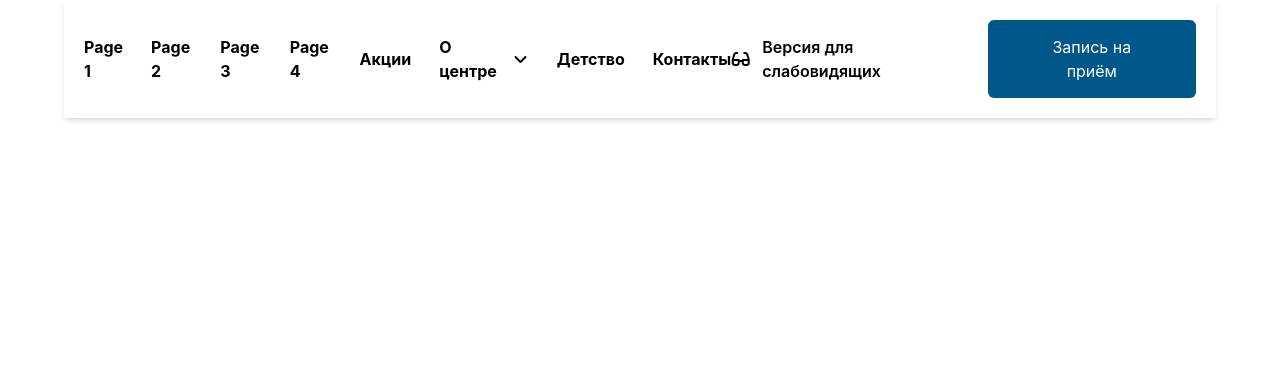
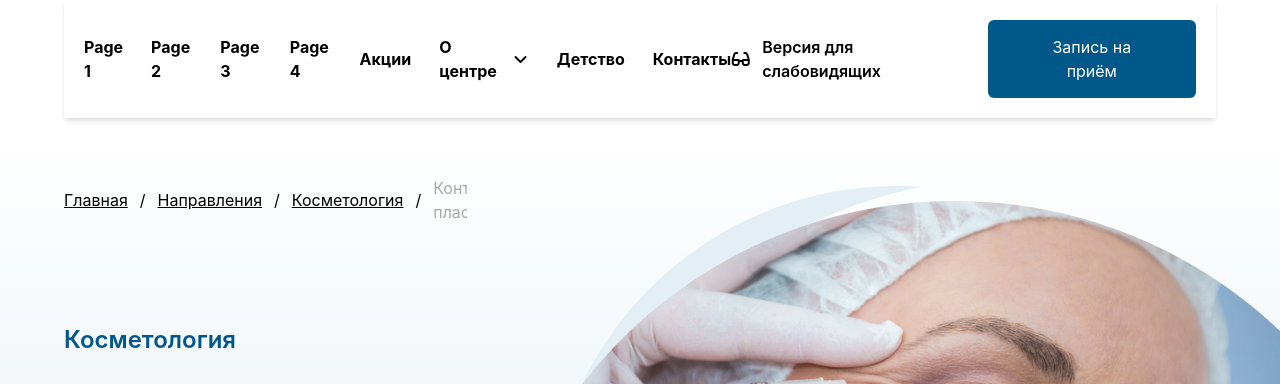
Before and after one commit to Vikingstrong/Exam-4, a website: page src/page4.html in a window 1280 px wide. Shown: the part 124-508 px from the top of the page. Drawn offline with nearby package versions, Linux system fonts and the light colour scheme; files that its build step writes are made by us from their sources.

Commit message:
Sec1 done

```diff
--- a/src/page4.html
+++ b/src/page4.html
@@ -56,5 +56,31 @@
        </div>
         </nav>
      </header>
+     <section class="lg:max-w-380   m-auto bg-linear-to-b from-white via-[#F0F6F9] to-[#F0F6F9] flex items-start lg:items-center justify-center pt-10 relative h-135 lg:h-150 ">
+        <img class="lg:flex hidden absolute right-[28%] top-12" src="page4/Subtract.png" alt="">
+      <div class="w-[95%] relative z-1    lg:ml-[5%] flex lg:text-start text-center items-start justify-between ">
+          <div class="flex overflow-hidden flex-col items-start  lg:items-start  lg:gap-25 ">
+           <div class="flex items-center gap-3  ">
+            <p class="underline">Главная</p>
+            <p>/</p>
+            <p class="underline">Направления</p>
+            <p>/</p>
+            <p class="underline">Косметология</p>
+            <p>/</p>
+            <p class="text-[darkgrey]">Контурная пластика</p>
+           </div>
+           <div class="flex flex-col lg:self-start self-center items-center lg:items-start gap-10">
+            <h1 class="text-2xl text-[#00578A] font-semibold">Косметология</h1>
+            <h1 class="lg:text-5xl font-bold ">Контурная пластика</h1>
+           </div>
+           <div class="flex items-center lg:self-start self-center lg:items-start gap-10 flex-col">
+            <h1 class="flex lg:text-5xl font-semibold">от 1 500 ₽</h1>
+            <button class="bg-[#00C6BF] p-[15px_60px] rounded-md text-white">Записаться</button>
+           </div>
+        </div>
+        <img class="lg:flex hidden" src="page4/doc.png" alt="">
+      </div>
+       <img class="lg:hidden flex absolute bottom-0 right-0" src="page4/doc.png" alt="">
+     </section>
 </body>
 </html>
```
Also changed, not shown: src/page4/Subtract.png (added), src/page4/doc.png (added).
